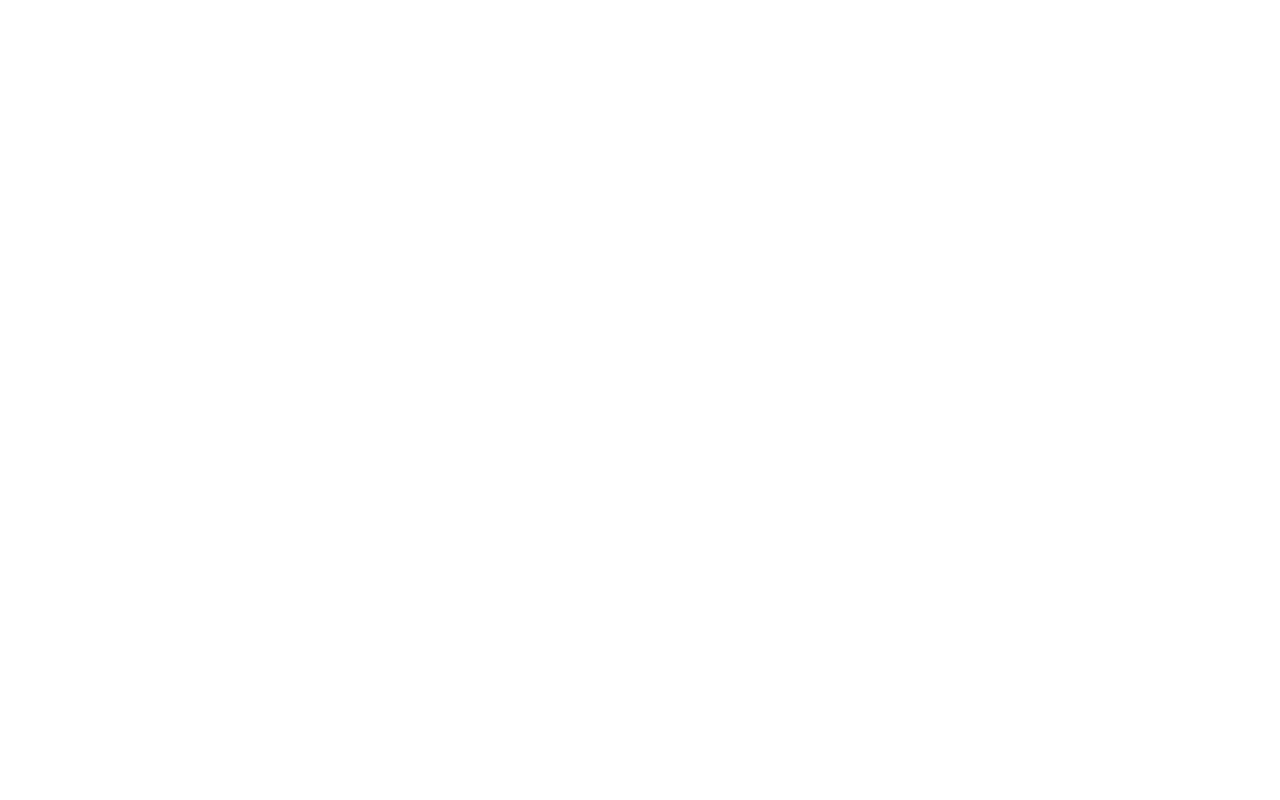
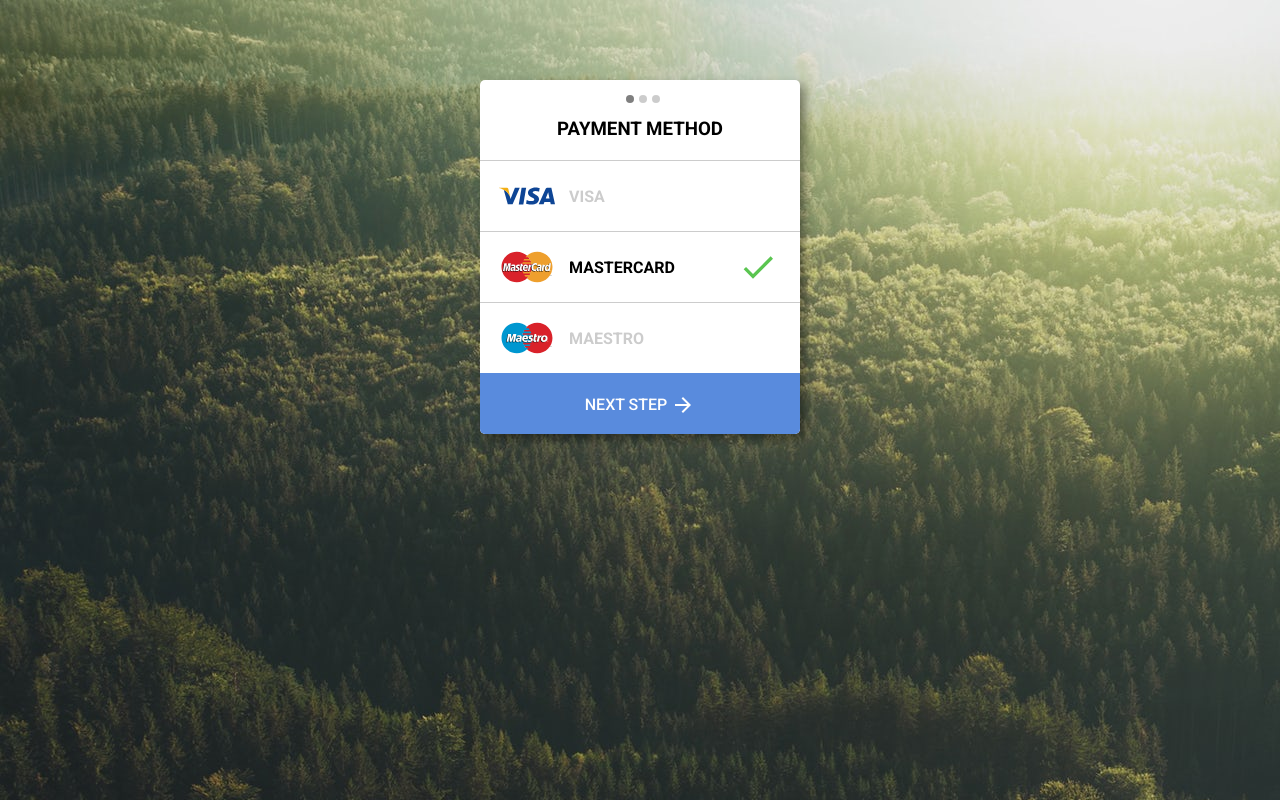
Before and after one commit to JhonGalante/FrontLoop-Challenge, a plain HTML site: page Loop 1 - Step 2/assets/index.html in a window 1280 px wide. Drawn offline with Linux system fonts and the light colour scheme.

Commit message:
Add task 2 solve

```diff
--- a/Loop 1 - Step 2/assets/index.html
+++ b/Loop 1 - Step 2/assets/index.html
@@ -1,5 +1,6 @@
 <!DOCTYPE html>
 <html lang="en">
+
 <head>
   <meta charset="UTF-8">
   <meta name="viewport" content="width=device-width, initial-scale=1.0">
@@ -8,7 +9,38 @@
   <link href="https://fonts.googleapis.com/css?family=Roboto:400,500,700" rel="stylesheet">
   <link rel="stylesheet" href="./styles.css" />
 </head>
+
 <body>
 
+  <div class="container">
+
+    <div class="title">
+      <p class="aba-rolagem"><span></span><span></span><span></span></p>
+      <h3>PAYMENT METHOD</h3>
+    </div>
+
+    <div class="item">
+      <img src="img/visa.svg">
+      <h4>VISA</h4>
+    </div>
+
+    <div class="item">
+      <img src="img/mastercard.svg">
+      <h4>MASTERCARD</h4>
+      <img src="img/check.svg" class="check">
+    </div>
+
+    <div class="item">
+      <img src="img/maestro.svg">
+      <h4>MAESTRO</h4>
+    </div>
+
+    <div class="btn-next">
+      <p>NEXT STEP <span><img src="img/arrow.svg"></span></p>
+    </div>
+
+  </div>
+
 </body>
+
 </html>
--- /dev/null
+++ b/Loop 1 - Step 2/assets/styles.scss
@@ -0,0 +1,97 @@
+
+$default-font: 'Roboto';
+$primary-color: rgba(89, 139, 221, 1);
+*{
+    padding: 0px;
+    margin: 0px;
+    font-family: $default-font;
+}
+body{
+    background-image: url('img/background.jpg');
+}
+.container{
+    width: 25vw;
+    background: #fff;
+    border-radius: 5px;
+    position: absolute;
+    left: 50%;
+    transform:translateX(-50%);
+    top: 10%;
+    box-shadow: 5px 5px 10px rgba(0,0,0,.4);
+    display:flex;
+    flex-direction: column;
+}
+.container div:nth-child(2), .container div:nth-child(4){
+    color: #ccc;
+}
+.title{
+    display:flex;
+    flex-direction: column;
+    justify-content: center;
+    align-items: center;
+    border-bottom: 1px solid #ccc;
+    padding-bottom: 20px;
+}
+.aba-rolagem{
+    color: rgba(0,0,0,.2);
+    display: flex;
+    padding: 15px;
+}
+.aba-rolagem span{
+    background-color: rgba(0,0,0,.2);
+    height: 8px;
+    width: 8px;
+    margin-left: 5px;
+    border-radius: 50%;
+}
+.aba-rolagem > span:nth-child(1){
+    background-color: rgba(0,0,0,.5);
+}
+.item{
+    display: flex;
+    align-items: center;
+    padding: 15px 0px 15px 15px;
+    border-bottom: 1px solid #ccc;
+}
+.container > div:nth-child(4){
+    border-bottom: none;
+}
+.item > img{
+    margin-right: 10px;
+}
+.item:hover{
+    background-color: rgba(0,0,0,.02);
+    cursor: pointer;
+}
+.item img{
+    height: 5vh;
+    width: 5vw;
+}
+.check{
+    margin-left: auto;
+    height: 2vh;
+    width: 2vw;
+}
+.btn-next{
+    background: $primary-color;
+    padding: 20px;
+    display:flex;
+    justify-content: center;
+    align-items: center;
+    border-bottom-right-radius: 5px;
+    border-bottom-left-radius: 5px;
+}
+.btn-next:hover{
+    cursor: pointer;
+    background-color: rgba(75, 149, 220, 1);
+}
+.btn-next:active{
+    padding-top:25px;
+}
+.btn-next > p{
+    color: #fff;
+    font-weight: 500;
+}
+.btn-next > p > span > img{
+    margin-bottom: -7px;
+}
```
Also changed, not shown: Loop 1 - Step 2/assets/styles.css, 2 other files.
